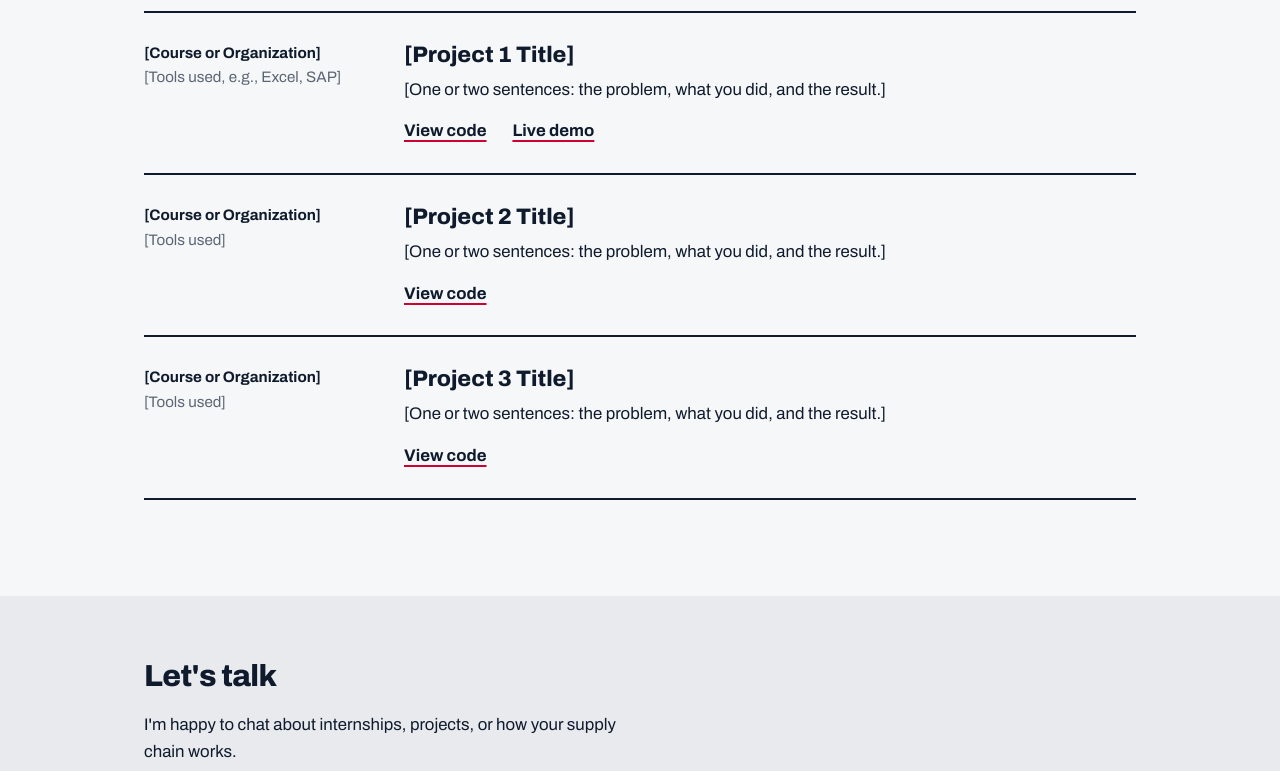
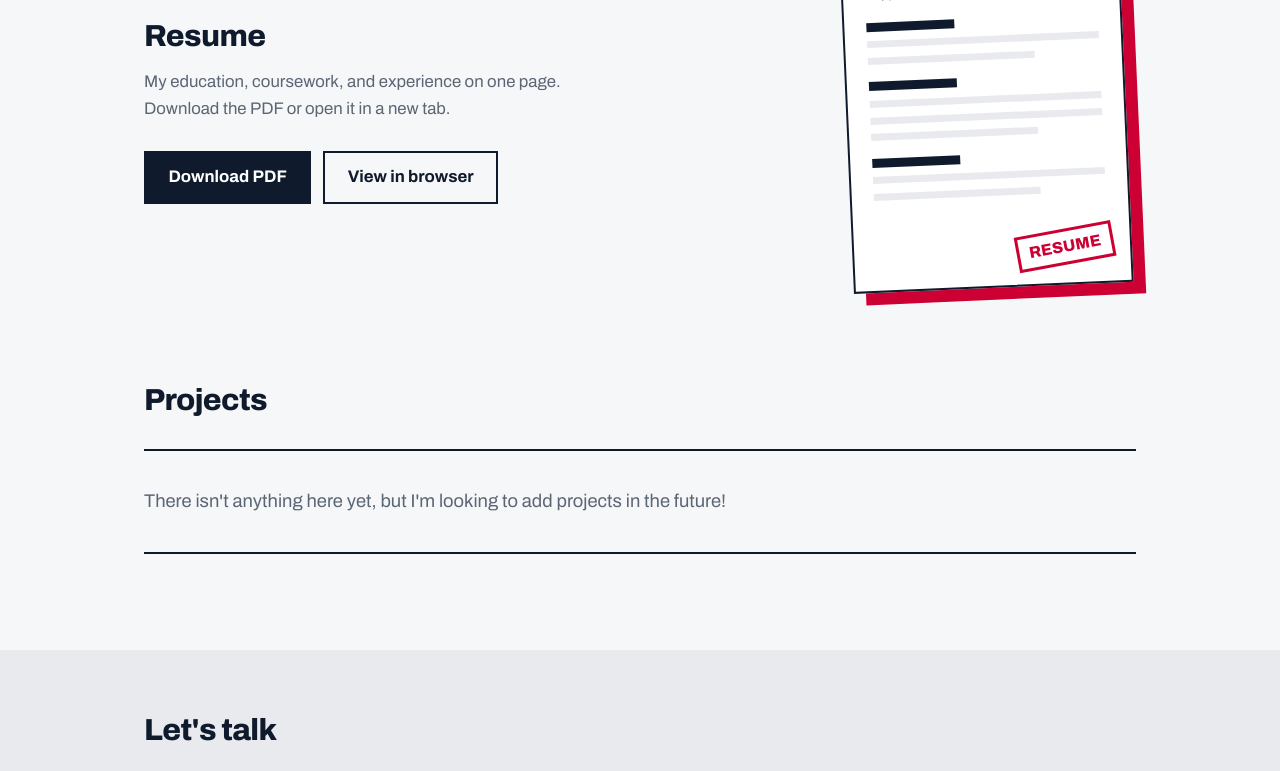
Before and after one commit to benkannheiser/benkannheiser.github.io, a plain HTML site: page index.html in a window 1280 px wide. Shown: the part 1222-1993 px from the top of the page. Drawn offline with Linux system fonts and the light colour scheme.

Commit message:
Update index.html

```diff
--- a/index.html
+++ b/index.html
@@ -50,6 +50,15 @@
     }
     .hero p.sub { margin-top: 1.75rem; max-width: 56ch; color: var(--steel); font-size: 1.15rem; }
 
+
+    .empty { border-top: 2px solid var(--ink); border-bottom: 2px solid var(--ink); padding: 2.25rem 0; margin-top: 1.5rem; color: var(--steel); font-size: 1.15rem; }
+
+    /* Headshot */
+    .hero .wrap { display: grid; grid-template-columns: 1fr 260px; gap: 3rem; align-items: center; }
+    .headshot { position: relative; width: 260px; height: 320px; background: var(--concrete); border: 2px solid var(--ink); border-bottom: 10px solid var(--scarlet); display: grid; place-items: center; overflow: hidden; }
+    .headshot span { font-stretch: 118%; font-weight: 800; font-size: 3.5rem; color: var(--steel); }
+    .headshot img { position: absolute; inset: 0; width: 100%; height: 100%; object-fit: cover; }
+
     /* Skills conveyor */
     .skills { background: var(--ink); color: #fff; padding: 3.5rem 0 3.75rem; overflow: hidden; }
     .skills h2, .projects h2 { font-stretch: 112%; font-weight: 800; font-size: 1.9rem; letter-spacing: -.02em; }
@@ -69,6 +78,22 @@
       background: #16253b;
     }
     @keyframes slide { to { transform: translateX(-50%); } }
+
+
+    /* Resume */
+    .resume { padding: 4.5rem 0 1rem; }
+    .resume .wrap { display: grid; grid-template-columns: 1fr 300px; gap: 3.5rem; align-items: center; }
+    .resume h2 { font-stretch: 112%; font-weight: 800; font-size: 1.9rem; letter-spacing: -.02em; }
+    .resume p { color: var(--steel); margin: .5rem 0 1.75rem; max-width: 46ch; }
+    .resume .row { display: flex; flex-wrap: wrap; gap: .75rem; }
+    .sheet { position: relative; justify-self: center; width: 280px; height: 360px; padding: 1.6rem 1.4rem; background: #fff; border: 2px solid var(--ink); box-shadow: 12px 12px 0 var(--scarlet); transform: rotate(-2.5deg); text-decoration: none; display: block; }
+    .sheet::after { content: ""; position: absolute; top: -2px; right: -2px; width: 44px; height: 44px; background: linear-gradient(225deg, var(--paper) 50%, var(--concrete) 50%); border-left: 2px solid var(--ink); border-bottom: 2px solid var(--ink); }
+    .sheet b { display: block; font-stretch: 112%; font-weight: 800; font-size: 1.25rem; line-height: 1.2; }
+    .sheet small { display: block; color: var(--steel); font-size: .8rem; margin-bottom: 1.1rem; }
+    .sheet i { display: block; height: 7px; background: var(--concrete); margin-bottom: .6rem; }
+    .sheet i.h { width: 38%; height: 9px; background: var(--ink); margin-top: 1.1rem; }
+    .sheet i.s { width: 72%; }
+    .sheet em { position: absolute; right: 1rem; bottom: 1.1rem; font-style: normal; font-stretch: 118%; font-weight: 800; font-size: 1rem; color: var(--scarlet); border: 3px solid var(--scarlet); padding: .15rem .6rem; transform: rotate(-8deg); }
 
     /* Projects as a shipment log */
     .projects { padding: 4.5rem 0 3rem; }
@@ -95,6 +120,8 @@
     @media (max-width: 720px) {
       .job { grid-template-columns: 1fr; gap: .5rem; }
       .hero { padding: 3.25rem 0 3.5rem; }
+      .hero .wrap, .resume .wrap { grid-template-columns: 1fr; gap: 2.5rem; }
+      .headshot { order: -1; width: 200px; height: 250px; }
       .bar nav { gap: 1rem; }
     }
     @media (prefers-reduced-motion: reduce) {
@@ -111,6 +138,7 @@
       <strong>Ben Kannheiser</strong>
       <nav aria-label="Sections">
         <a href="#skills">Skills</a>
+        <a href="#resume">Resume</a>
         <a href="#projects">Projects</a>
         <a href="#contact">Contact</a>
       </nav>
@@ -120,9 +148,16 @@
   <main>
     <section class="hero">
       <div class="wrap">
-        <p class="name">Supply chain management, Rutgers University–New Brunswick</p>
-        <h1>I'm a supply chain student who uses data to get the right product to the right place at the right time.</h1>
-        <p class="sub">I'm looking for internships in planning, logistics, and procurement where I can learn how real networks run and help make them run better.</p>
+        <div>
+          <p class="name">Supply chain management, Rutgers University–New Brunswick</p>
+          <h1>I'm a supply chain student who uses data to get the right product to the right place at the right time.</h1>
+          <p class="sub">I'm looking for internships in planning, logistics, and procurement where I can learn how real networks run and help make them run better.</p>
+        </div>
+        <!-- Headshot: save your photo as headshot.jpg in the same folder as index.html -->
+        <div class="headshot">
+          <span>BK</span>
+          <img src="headshot.jpg" alt="Photo of Ben Kannheiser" onerror="this.remove()">
+        </div>
       </div>
     </section>
 
@@ -151,44 +186,32 @@
       </div>
     </section>
 
+    <section class="resume" id="resume">
+      <div class="wrap">
+        <div>
+          <h2>Resume</h2>
+          <p>My education, coursework, and experience on one page. Download the PDF or open it in a new tab.</p>
+          <div class="row">
+            <a class="btn solid" href="resume.pdf" download>Download PDF</a>
+            <a class="btn" href="resume.pdf" target="_blank" rel="noopener">View in browser</a>
+          </div>
+        </div>
+        <!-- Save your resume as resume.pdf in the same folder as index.html -->
+        <a class="sheet" href="resume.pdf" target="_blank" rel="noopener" aria-label="Open resume PDF">
+          <b>Ben Kannheiser</b>
+          <small>Supply Chain Management, Rutgers</small>
+          <i class="h"></i><i></i><i class="s"></i>
+          <i class="h"></i><i></i><i></i><i class="s"></i>
+          <i class="h"></i><i></i><i class="s"></i>
+          <em>RESUME</em>
+        </a>
+      </div>
+    </section>
+
     <section class="projects" id="projects">
       <div class="wrap">
         <h2>Projects</h2>
-        <p class="intro">Coursework and hands-on work that shows how I apply supply chain concepts.</p>
-
-        <article class="job">
-          <div class="meta"><b>[Course or Organization]</b>[Tools used, e.g., Excel, SAP]</div>
-          <div>
-            <h3>[Project 1 Title]</h3>
-            <p>[One or two sentences: the problem, what you did, and the result.]</p>
-            <div class="links">
-              <a href="https://github.com/yourusername/project1">View code</a>
-              <a href="https://your-live-demo-link.com">Live demo</a>
-            </div>
-          </div>
-        </article>
-
-        <article class="job">
-          <div class="meta"><b>[Course or Organization]</b>[Tools used]</div>
-          <div>
-            <h3>[Project 2 Title]</h3>
-            <p>[One or two sentences: the problem, what you did, and the result.]</p>
-            <div class="links">
-              <a href="https://github.com/yourusername/project2">View code</a>
-            </div>
-          </div>
-        </article>
-
-        <article class="job">
-          <div class="meta"><b>[Course or Organization]</b>[Tools used]</div>
-          <div>
-            <h3>[Project 3 Title]</h3>
-            <p>[One or two sentences: the problem, what you did, and the result.]</p>
-            <div class="links">
-              <a href="https://github.com/yourusername/project3">View code</a>
-            </div>
-          </div>
-        </article>
+        <p class="empty">There isn't anything here yet, but I'm looking to add projects in the future!</p>
       </div>
     </section>
   </main>
```
